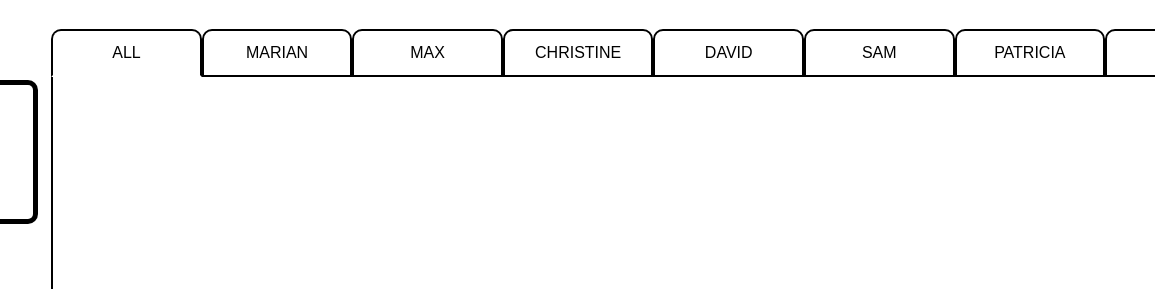
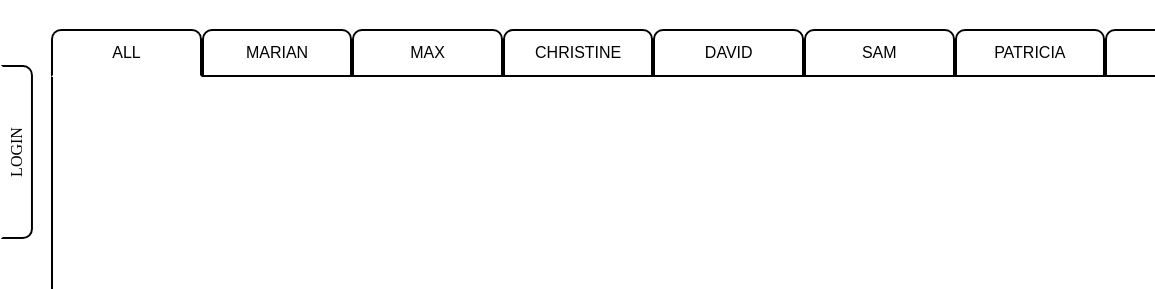
Before and after one commit to maxchristensen/carrotjuice-portfolio-website, a website: page frontend/index.html in a window 1280 px wide. Shown: the top 289 px of the page, 0-1155 px from the left. Drawn offline with Linux system fonts and the light colour scheme.

Commit message:
changed sidebar tab to make text vertical

```diff
--- a/frontend/index.html
+++ b/frontend/index.html
@@ -12,7 +12,7 @@
 <body>
 
     <div class="sidenav closed" id="sidenav">
-        <div class="tab-button" id="sidenavTab"></div>
+        <div class="tab-button" id="sidenavTab">login</div>
     </div>
 
    <div class="main-container">
--- a/frontend/sass/custom.scss
+++ b/frontend/sass/custom.scss
@@ -83,9 +83,10 @@ body {
     position: absolute;
     width: 35vw;
     height: 100vh;
-    border-right: 5px solid black;
+    border-right: 2px solid black;
     background-color: white;
     transition: all 0.5s ease;
+
 }
 
 .sidenav.open{
@@ -98,20 +99,25 @@ body {
 }
 
 .tab-button{
+    @include center-items;
+    text-transform: uppercase;
     background-color: white;
     position: relative;
-    left: 99.8%;
-    width: 10%;
-    height: 18%;
-    border-right: 5px solid black;
-    border-left: 5px solid white;
-    border-top: 5px solid black;
-    border-bottom: 5px solid black;
+   left: 29.5vw;
+   width: 39%;
+   height: 4%;
+    border-right: 2px solid black;
+    border-left: 2px solid black;
+    border-top: 2px solid white;
+    border-bottom: 2px solid black;
+    transform: rotate(-90deg);
 
 
 
-    top: 10%;
-    border-radius: 0 10px 10px 0;
+
+
+    top: 17%;
+    border-radius: 0px 0px 10px 10px;
 
 }
 
@@ -143,6 +149,7 @@ body {
     width: 12.5%;
     border: 2px 2px 2px 2px;
     border-color: black;
+    transition: all 0.5s ease;
     border-style: solid;
     height: 90%;
     top: 10%;
```
Also changed, not shown: frontend/css/custom.min.css.
